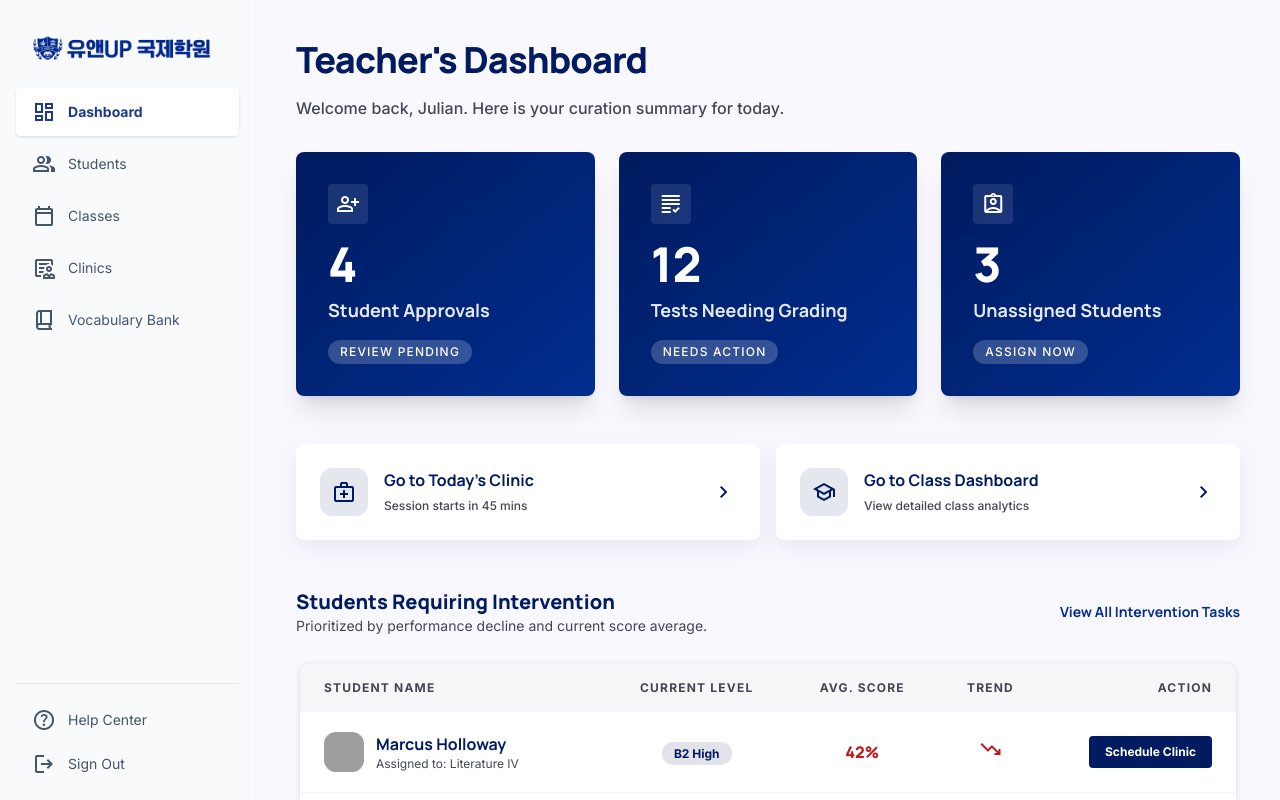
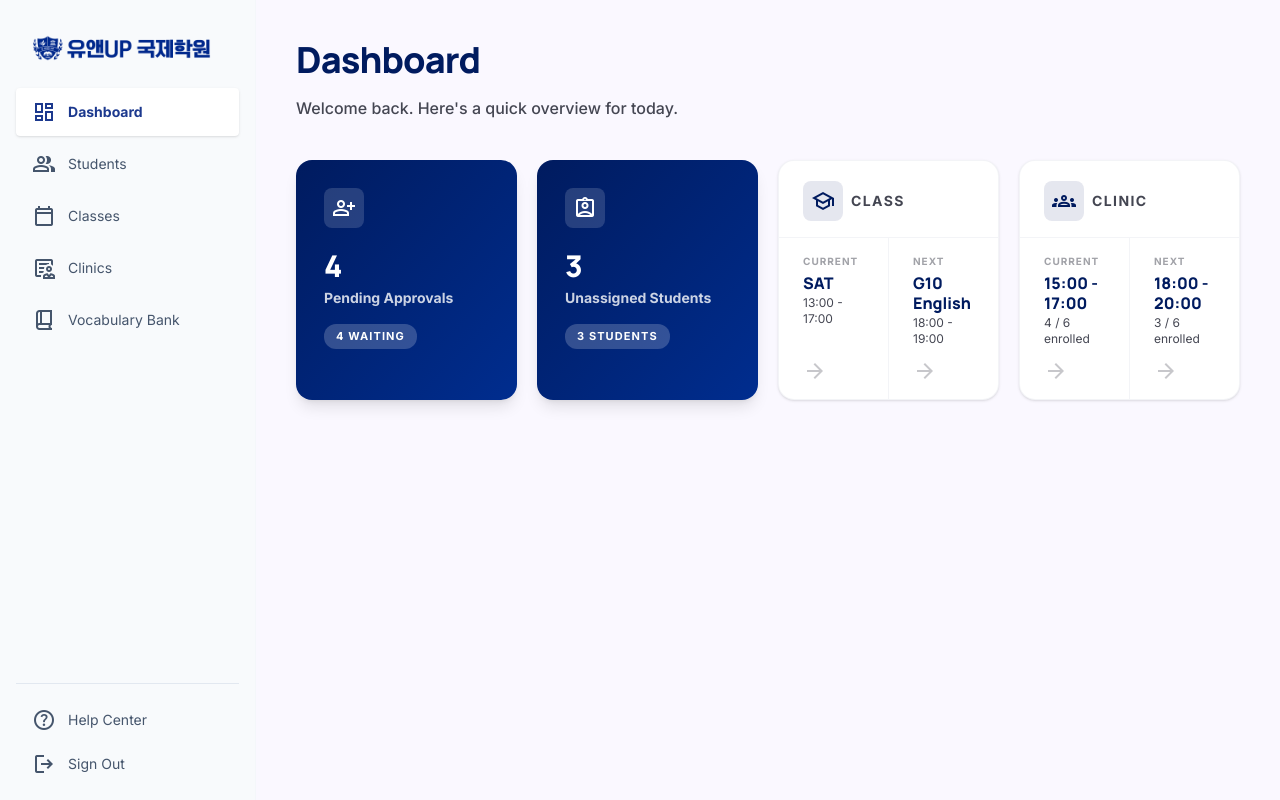
Before and after one commit to uandup/voca-front, a React (Vite) app in the folder uandup_voca/: page /teacher/dashboard in a window 1280 px wide. Shown: the top 800 px of the page. Built offline with nearby package versions, Linux system fonts and the light colour scheme; grey boxes are pictures that could not be loaded.

Commit message:
chore: 학생 관리 => 레벨 필터, 테이블 가입 날짜 컬럼 추가, 대시보드 => React 코드 변환, 클리닉 학생 상세 => Assigned 상태 Ui 추가

```diff
--- a/uandup_voca/src/pages/teacher/dashboard/DashBoard.tsx
+++ b/uandup_voca/src/pages/teacher/dashboard/DashBoard.tsx
@@ -1,220 +1,114 @@
 import { PageTitle } from "@/shared/ui/PageTitle";
-import { TableContainer } from "@/shared/ui/TableContainer";
 
-const actionCards = [
+const alertCards = [
   {
     icon: "person_add",
-    count: 4,
-    label: "Student Approvals",
-    badge: "Review Pending",
-  },
-  {
-    icon: "grading",
-    count: 12,
-    label: "Tests Needing Grading",
-    badge: "Needs Action",
+    label: "Pending Approvals",
+    value: 4,
+    badge: "4 waiting",
   },
   {
     icon: "assignment_ind",
-    count: 3,
     label: "Unassigned Students",
-    badge: "Assign Now",
+    value: 3,
+    badge: "3 students",
   },
 ];
 
-const quickNavItems = [
+const shortcutCards = [
   {
-    icon: "medical_services",
-    title: "Go to Today's Clinic",
-    subtitle: "Session starts in 45 mins",
+    icon: "school",
+    current: { label: "SAT", sub: "13:00 - 17:00" },
+    next: { label: "G10 English", sub: "18:00 - 19:00" },
+    title: "Class",
   },
   {
-    icon: "school",
-    title: "Go to Class Dashboard",
-    subtitle: "View detailed class analytics",
-  },
-];
-
-const interventionStudents = [
-  {
-    name: "Marcus Holloway",
-    assignedTo: "Literature IV",
-    level: "B2 High",
-    avgScore: "42%",
-    scoreColor: "text-error",
-    imgSrc:
-      "https://lh3.googleusercontent.com/aida-public/AB6AXuBcUkvGZD9vo_wLNX-scqvDfqQtnpXX2JUT8hIxL8yD5MSXuqG69MJD7_7z1mKz_VamvXkC979SyPGHApgV7CU2shs3o-9-lIiIs-YUbYlCMBDUrxOgaQ2gOmzw6CJZE7D74O77HeRyFtxWDaJ6wUWLzqwqlN-jEA6LF08sHB4QN3gPs0_uKFKE6pT11ysJBOYnMf4ovEZdJVyolwf3G-ikwCJm57aTZxQlT0i0xFLHO9v0iuRwhCHTS6oUnStU1lT--0kPUAl2iUqf",
-  },
-  {
-    name: "Elena Rodriguez",
-    assignedTo: "ESL Advanced",
-    level: "C1 Intro",
-    avgScore: "38%",
-    scoreColor: "text-error",
-    imgSrc:
-      "https://lh3.googleusercontent.com/aida-public/AB6AXuBZ6rad_9XYK0HUcI76T2Xuf9f6sG5w1E-dBXVvDF8WeVoq2eXqxQ2ZAdwxtBfew_im9-KrPbzuL4YJzwIt7iGHYn-b0-bczhlrCb0skembAMQ0yl3KE_YtWwxa5NyURvPGcSHgPA1VRjp26s9jRza3miS1GmFY-L2kTs3Ien00VxnSeR2vSaNOwOcL4nsEoG4-mY3BUwCU0RWAUt0ghKq6gSlZHv1v_VqsFYpMqzolK4I5H6T5Cu1taPCNJPor7Sg7CAg8Ka3-tEtV",
-  },
-  {
-    name: "Siddharth Chen",
-    assignedTo: "Business Lexicon",
-    level: "A2 Base",
-    avgScore: "45%",
-    scoreColor: "text-on-secondary-container",
-    imgSrc:
-      "https://lh3.googleusercontent.com/aida-public/AB6AXuDhASEuOxlf_FDmJhtHt0ZwC6zlqHCtViWVAoe0G9TYCVnzPvJj7LHEROFwYKjZZT4yIFzaBaMc58iVq26de0tDSVWBP-dDP02V8YSbcL20huHM8CR3YejegaP9HiY85s7TVZZK4ozIzfmiLUceZXyE0BNDwq58WJL-0iPFuvjoonN5Avf3it4irZqjDtP29zQzDlnu0KWAOwz04CcYAGy7jL42C9jKx7JuRke6ZtrOnNK6i90PM9igXKZk0sCYi3us2oe3BmWYL29b",
+    icon: "groups",
+    current: { label: "15:00 - 17:00", sub: "4 / 6 enrolled" },
+    next: { label: "18:00 - 20:00", sub: "3 / 6 enrolled" },
+    title: "Clinic",
   },
 ];
 
 export default function DashBoard() {
   return (
     <main>
-      {/* Welcome Section */}
-      <section className="mb-8">
-        <PageTitle title="Teacher's Dashboard" />
+      <section className="mb-10">
+        <PageTitle title="Dashboard" />
         <p className="-mt-4 text-on-surface-variant font-medium">
-          Welcome back, Julian. Here is your curation summary for today.
+          Welcome back. Here's a quick overview for today.
         </p>
       </section>
 
-      {/* 1. Action Cards */}
-      <section className="grid grid-cols-1 md:grid-cols-3 gap-6 mb-12">
-        {actionCards.map((card) => (
+      <section className="grid grid-cols-2 lg:grid-cols-4 gap-5">
+        {/* Alert Cards */}
+        {alertCards.map((card) => (
           <button
             key={card.label}
-            className="group flex flex-col items-start p-8 rounded-xl bg-linear-to-br from-primary to-primary-container text-white shadow-xl hover:scale-[1.02] active:scale-95 transition-all duration-300 text-left"
+            className="group flex flex-col items-start p-7 rounded-2xl text-left bg-gradient-to-br from-primary to-primary-container border-transparent shadow-lg transition-all duration-200 hover:scale-[1.02] active:scale-95"
           >
-            <span className="material-symbols-outlined mb-4 p-2 bg-white/10 rounded-lg">
+            <span className="material-symbols-outlined mb-5 p-2 rounded-xl text-xl bg-white/15 text-white">
               {card.icon}
             </span>
-            <span className="text-5xl font-headline font-black mb-2">
-              {card.count}
+            <span className="text-3xl font-headline font-black mb-1 text-white">
+              {card.value}
             </span>
-            <span className="text-lg font-headline font-bold opacity-90">
+            <span className="text-sm font-bold mb-4 text-white/80">
               {card.label}
             </span>
-            <span className="mt-4 text-xs font-medium uppercase tracking-widest bg-white/20 px-3 py-1 rounded-full group-hover:bg-white group-hover:text-primary transition-colors">
+            <span className="text-[11px] font-bold uppercase tracking-widest px-3 py-1 rounded-full bg-white/20 text-white transition-colors group-hover:bg-white group-hover:text-primary">
               {card.badge}
             </span>
           </button>
         ))}
-      </section>
 
-      {/* 2. Quick Navigation */}
-      <section className="grid grid-cols-1 sm:grid-cols-2 gap-4 mb-12">
-        {quickNavItems.map((item) => (
-          <button
-            key={item.title}
-            className="flex items-center justify-between p-6 bg-surface-container-lowest rounded-xl shadow-[0_8px_24px_rgba(0,21,80,0.08)] hover:bg-surface-container-low transition-colors group"
+        {/* Shortcut Cards */}
+        {shortcutCards.map((card) => (
+          <div
+            key={card.title}
+            className="flex flex-col rounded-2xl bg-surface-container-lowest border border-outline-variant/20 shadow-sm overflow-hidden"
           >
-            <div className="flex items-center gap-4">
-              <div className="w-12 h-12 rounded-full bg-primary/10 flex items-center justify-center text-primary">
-                <span className="material-symbols-outlined">{item.icon}</span>
-              </div>
-              <div className="text-left">
-                <span className="block text-primary font-headline font-bold">
-                  {item.title}
+            {/* 헤더 */}
+            <div className="flex items-center gap-2 px-6 pt-5 pb-4">
+              <span className="material-symbols-outlined p-2 rounded-xl text-xl bg-primary/10 text-primary">
+                {card.icon}
               </span>
-                <span className="text-xs text-on-surface-variant font-medium">
-                  {item.subtitle}
+              <span className="text-sm font-black uppercase tracking-widest text-on-surface-variant">
+                {card.title}
               </span>
             </div>
+
+            {/* Current / Next */}
+            <div className="flex divide-x divide-outline-variant/20 border-t border-outline-variant/20 flex-1">
+              {[
+                { slot: "Current", data: card.current },
+                { slot: "Next", data: card.next },
+              ].map(({ slot, data }) => (
+                <button
+                  key={slot}
+                  className="group/slot flex-1 flex flex-col justify-between px-6 py-4 text-left hover:bg-surface-container-low transition-colors"
+                >
+                  <div>
+                    <p className="text-[10px] font-bold uppercase tracking-widest text-on-surface-variant/50 mb-1">
+                      {slot}
+                    </p>
+                    <p className="text-base font-headline font-black text-primary leading-tight">
+                      {data.label}
+                    </p>
+                    <p className="text-xs text-on-surface-variant mt-0.5">
+                      {data.sub}
+                    </p>
                   </div>
-            <span className="material-symbols-outlined text-primary group-hover:translate-x-1 transition-transform">
-              chevron_right
+                  <div className="flex justify-end mt-3">
+                    <span className="material-symbols-outlined text-sm text-on-surface-variant/30 group-hover/slot:text-primary group-hover/slot:translate-x-0.5 transition-all duration-200">
+                      arrow_forward
                     </span>
+                  </div>
                 </button>
               ))}
-      </section>
-
-      {/* 3. Student Intervention List */}
-      <section className="space-y-6">
-        <div className="flex items-center justify-between">
-          <div>
-            <h3 className="font-headline font-extrabold text-xl text-primary">
-              Students Requiring Intervention
-            </h3>
-            <p className="text-sm text-on-surface-variant">
-              Prioritized by performance decline and current score average.
-            </p>
-          </div>
-          <button className="text-primary-container font-headline font-bold text-sm hover:underline">
-            View All Intervention Tasks
-          </button>
-        </div>
-
-        <TableContainer>
-            <table className="w-full text-left border-collapse">
-              <thead>
-                <tr className="bg-surface-container-highest/30">
-                  <th className="px-6 py-4 text-xs font-bold uppercase tracking-widest text-on-surface-variant">
-                    Student Name
-                  </th>
-                  <th className="px-6 py-4 text-xs font-bold uppercase tracking-widest text-on-surface-variant text-center">
-                    Current Level
-                  </th>
-                  <th className="px-6 py-4 text-xs font-bold uppercase tracking-widest text-on-surface-variant text-center">
-                    Avg. Score
-                  </th>
-                  <th className="px-6 py-4 text-xs font-bold uppercase tracking-widest text-on-surface-variant text-center">
-                    Trend
-                  </th>
-                  <th className="px-6 py-4 text-xs font-bold uppercase tracking-widest text-on-surface-variant text-right">
-                    Action
-                  </th>
-                </tr>
-              </thead>
-              <tbody className="divide-y divide-surface-container-low">
-                {interventionStudents.map((student) => (
-                  <tr
-                    key={student.name}
-                    className="group hover:bg-surface-bright transition-colors"
-                  >
-                    <td className="px-6 py-5">
-                      <div className="flex items-center gap-3">
-                        <div className="w-10 h-10 rounded-full bg-slate-200 overflow-hidden">
-                          <img
-                            alt="Student"
-                            className="w-full h-full object-cover"
-                            src={student.imgSrc}
-                          />
-                        </div>
-                        <div>
-                          <p className="font-headline font-bold text-primary">
-                            {student.name}
-                          </p>
-                          <p className="text-xs text-on-surface-variant">
-                            Assigned to: {student.assignedTo}
-                          </p>
             </div>
           </div>
-                    </td>
-                    <td className="px-6 py-5 text-center">
-                      <span className="px-3 py-1 bg-surface-container-highest text-primary text-xs font-bold rounded-full">
-                        {student.level}
-                      </span>
-                    </td>
-                    <td className="px-6 py-5 text-center">
-                      <span
-                        className={`font-headline font-extrabold ${student.scoreColor}`}
-                      >
-                        {student.avgScore}
-                      </span>
-                    </td>
-                    <td className="px-6 py-5 text-center">
-                      <span className="material-symbols-outlined text-error">
-                        trending_down
-                      </span>
-                    </td>
-                    <td className="px-6 py-5 text-right">
-                      <button className="bg-primary text-white text-xs font-bold px-4 py-2 rounded-lg hover:shadow-lg transition-all active:scale-95">
-                        Schedule Clinic
-                      </button>
-                    </td>
-                  </tr>
         ))}
-              </tbody>
-            </table>
-        </TableContainer>
       </section>
     </main>
   );
```
Also changed, not shown: uandup_voca/src/pages/teacher/clinics/ui/modals/StudentDetailModal.tsx (+21 -2 lines), uandup_voca/src/pages/teacher/student-manage/StudentManagePage.tsx (+38 -10 lines), uandup_voca/src/pages/teacher/student-manage/mock/studentManageMockData.ts (+9 -1 lines). Lines whose indentation alone changed are shown as unchanged.
